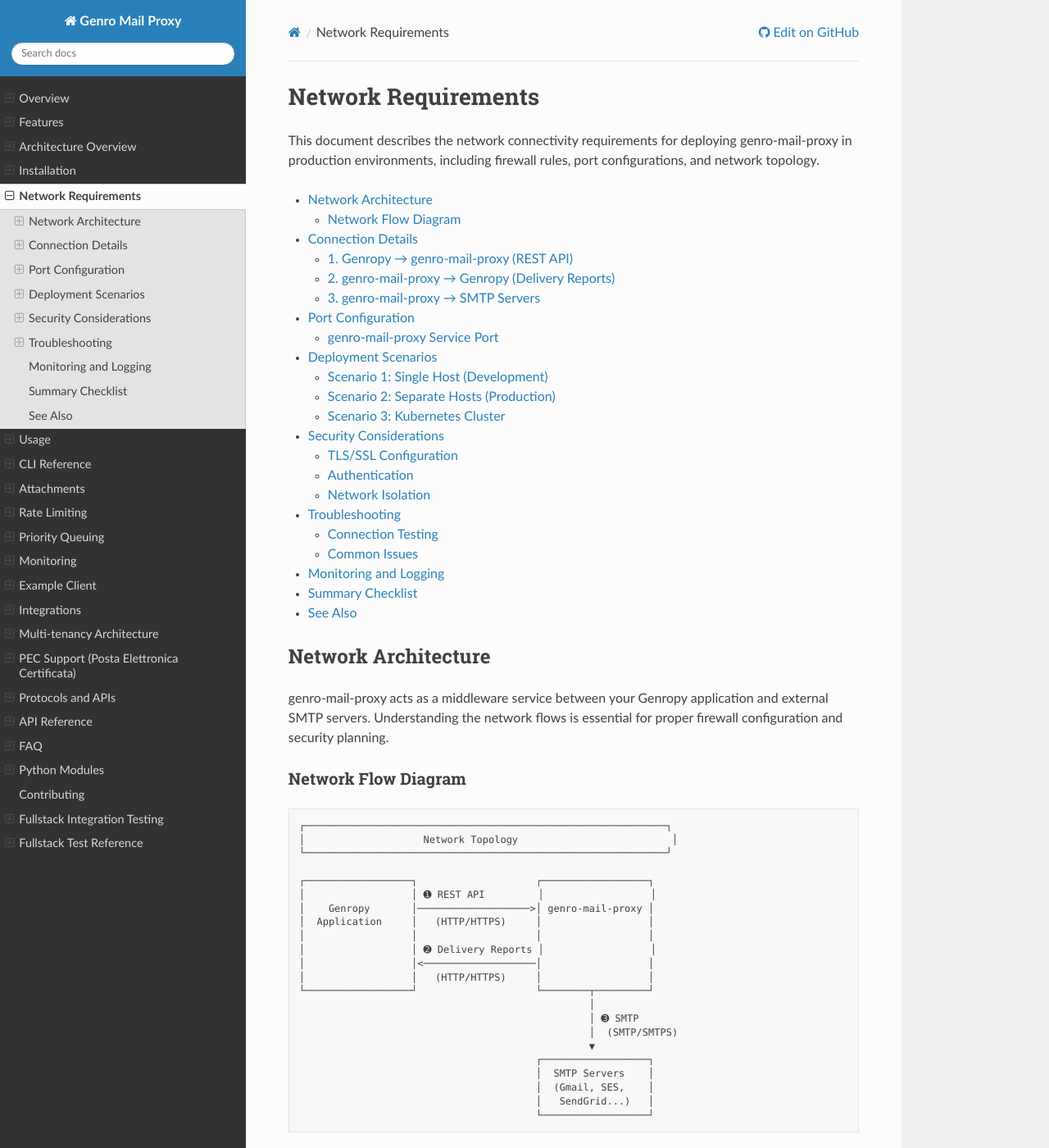
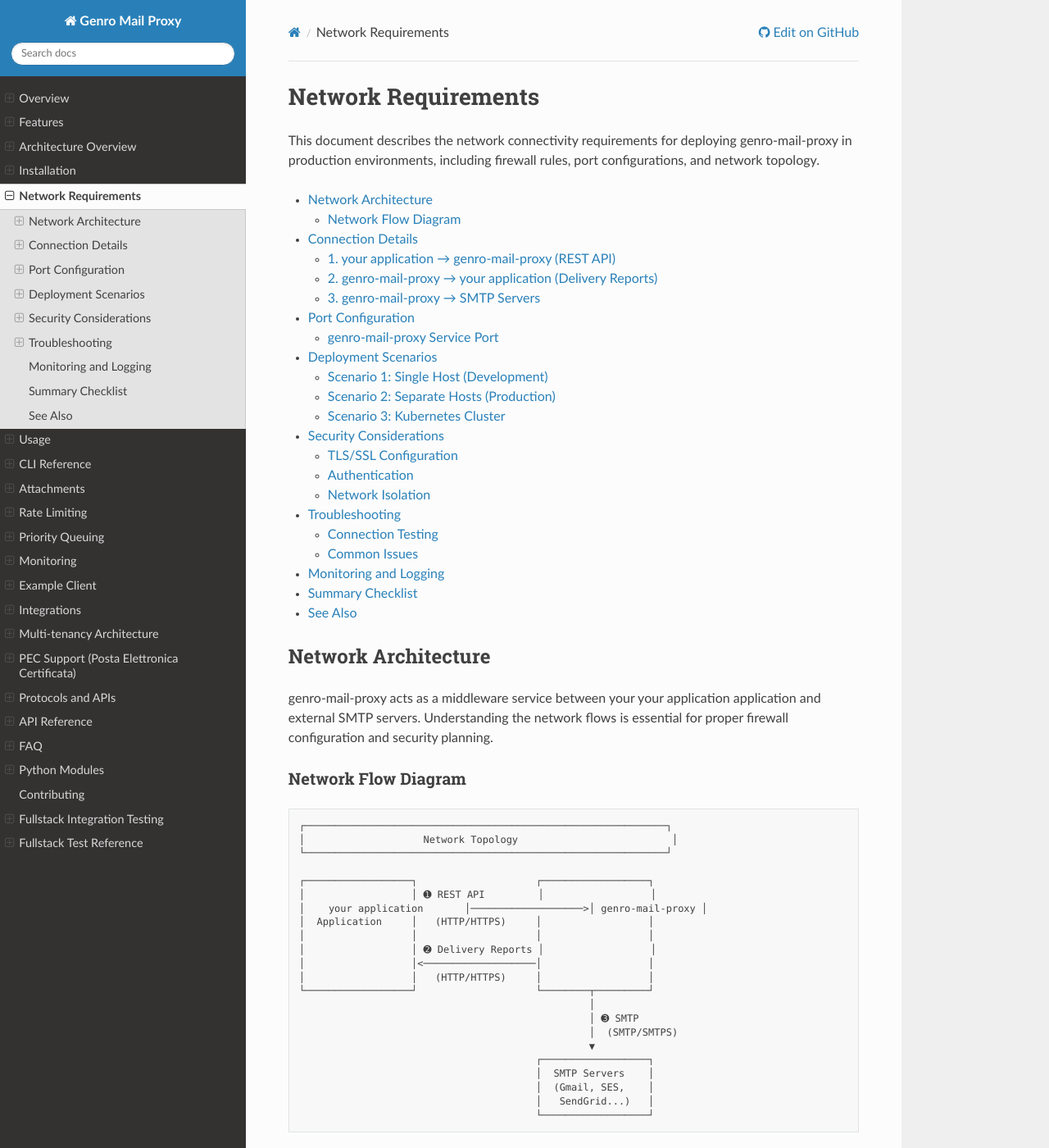
Before and after one commit to genropy/genro-mail-proxy, a Sphinx documentation site: the page built from docs/network_requirements.rst, in a window 1280 px wide and 1400 px high. Shown: the whole window at 82% size. Built offline with Sphinx 7.4.7 and the Read the Docs theme 3.1.0, drawn with Linux system fonts in a browser that asks for light colours; some of the changed text lies outside the part shown.

Commit message:
fix: add tenant_id to docker tests, remove vendor references from docs
- Add tenant_id field to all message payloads in docker integration tests
  to fix HTTP 422 validation errors
- Remove all Genropy references from documentation for vendor-neutral tone
- Update GitHub URLs from genropy to softwell organization
- Change author attribution to Softwell S.r.l.

```diff
--- a/docs/architecture_overview.rst
+++ b/docs/architecture_overview.rst
@@ -34,7 +34,7 @@ Traditional Direct SMTP
 .. code-block:: text
 
    ┌─────────────────────────────────────────────────────┐
-   │           Your Application (Genropy)                 │
+   │              Your Application                         │
    │                                                      │
    │  HTTP Request Handler                                │
    │    ↓                                                 │
@@ -69,7 +69,7 @@ Proxy-Based Architecture
 .. code-block:: text
 
    ┌─────────────────────────────────────────────────────┐
-   │           Your Application (Genropy)                 │
+   │              Your Application                         │
    │                                                      │
    │  HTTP Request Handler                                │
    │    ↓                                                 │
@@ -122,7 +122,7 @@ Key Benefits
 
 .. code-block:: python
 
-   # Your Application (Genropy)
+   # Your Application
    def create_order(order_data):
        # 1. Business logic
        order = db.table('orders').insert(order_data)
--- a/docs/conf.py
+++ b/docs/conf.py
@@ -23,7 +23,7 @@ version = ".".join(release.split(".")[:2])
 # Project information
 project = "Genro Mail Proxy"
 copyright = "2025, Softwell S.r.l."
-author = "Genropy Team"
+author = "Softwell S.r.l."
 
 # General configuration
 extensions = [
@@ -89,7 +89,7 @@ html_title = project
 # HTML context (GitHub integration)
 html_context = {
     "display_github": True,
-    "github_user": "genropy",
+    "github_user": "softwell",
     "github_repo": "genro-mail-proxy",
     "github_version": "main",
     "conf_py_path": "/docs/",
@@ -139,7 +139,7 @@ typehints_document_rtype = True
 
 # Linkcheck configuration
 linkcheck_anchors_ignore_for_url = [
-    r"https://github\.com/genropy/genro-mail-proxy/.*",  # All GitHub anchors
+    r"https://github\.com/softwell/genro-mail-proxy/.*",  # All GitHub anchors
 ]
 linkcheck_ignore = [
     r"http://localhost:\d+",  # Local development URLs
--- a/docs/installation.rst
+++ b/docs/installation.rst
@@ -107,7 +107,7 @@ Local Development
 .. code-block:: bash
 
    # Clone and install in development mode
-   git clone https://github.com/genropy/genro-mail-proxy.git
+   git clone https://github.com/softwell/genro-mail-proxy.git
    cd genro-mail-proxy
    pip install -e ".[dev]"
 
--- a/docs/network_requirements.rst
+++ b/docs/network_requirements.rst
@@ -12,7 +12,7 @@ configurations, and network topology.
 Network Architecture
 --------------------
 
-genro-mail-proxy acts as a middleware service between your Genropy application
+genro-mail-proxy acts as a middleware service between your your application application
 and external SMTP servers. Understanding the network flows is essential for
 proper firewall configuration and security planning.
 
@@ -27,7 +27,7 @@ Network Flow Diagram
 
    ┌──────────────────┐                    ┌──────────────────┐
    │                  │ ➊ REST API         │                  │
-   │    Genropy       │───────────────────>│ genro-mail-proxy │
+   │    your application       │───────────────────>│ genro-mail-proxy │
    │  Application     │   (HTTP/HTTPS)     │                  │
    │                  │                    │                  │
    │                  │ ➋ Delivery Reports │                  │
@@ -47,7 +47,7 @@ Network Flow Diagram
 Connection Details
 ------------------
 
-1. Genropy → genro-mail-proxy (REST API)
+1. your application → genro-mail-proxy (REST API)
 ^^^^^^^^^^^^^^^^^^^^^^^^^^^^^^^^^^^^^^^^^
 
 **Direction:** Inbound to genro-mail-proxy
@@ -73,8 +73,8 @@ Connection Details
 
 .. code-block:: text
 
-   # Allow Genropy instances to reach genro-mail-proxy
-   Source: Genropy servers (e.g., 10.0.1.0/24)
+   # Allow your application instances to reach genro-mail-proxy
+   Source: your application servers (e.g., 10.0.1.0/24)
    Destination: genro-mail-proxy (e.g., 10.0.2.10)
    Port: 8000/tcp (or configured GMP_PORT)
    Protocol: TCP
@@ -85,11 +85,11 @@ Connection Details
 - Use HTTPS in production (configure via reverse proxy like nginx)
 - Set strong ``GMP_API_TOKEN`` (minimum 32 characters)
 - Consider network segmentation (genro-mail-proxy in DMZ or separate subnet)
-- Enable firewall rules to restrict access to known Genropy IPs only
+- Enable firewall rules to restrict access to known your application IPs only
 
 **Client Configuration:**
 
-The Genropy client must be configured with:
+The your application client must be configured with:
 
 - **Mail Proxy URL**: The base URL where genro-mail-proxy is accessible (e.g., ``http://mail-proxy.internal:8000``)
 - **API Token**: The authentication token matching ``GMP_API_TOKEN`` on the proxy server
@@ -98,7 +98,7 @@ The client uses these parameters when making REST API calls to the proxy endpoin
 See ``example_client.py`` for a reference implementation showing how to configure
 and use these parameters in your client application.
 
-2. genro-mail-proxy → Genropy (Delivery Reports)
+2. genro-mail-proxy → your application (Delivery Reports)
 ^^^^^^^^^^^^^^^^^^^^^^^^^^^^^^^^^^^^^^^^^^^^^^^^^
 
 **Direction:** Outbound from genro-mail-proxy
@@ -116,17 +116,17 @@ and use these parameters in your client application.
 **Typical Endpoint:** ``/email/mailproxy/mp_endpoint/proxy_sync``
 
 **Purpose:**
-genro-mail-proxy periodically reports message delivery status back to Genropy
-(sent, error, deferred). This allows Genropy to update its database and track
+genro-mail-proxy periodically reports message delivery status back to your application
+(sent, error, deferred). This allows your application to update its database and track
 email delivery lifecycle.
 
 **Firewall Rules:**
 
 .. code-block:: text
 
-   # Allow genro-mail-proxy to report back to Genropy
+   # Allow genro-mail-proxy to report back to your application
    Source: genro-mail-proxy (e.g., 10.0.2.10)
-   Destination: Genropy servers (e.g., 10.0.1.0/24)
+   Destination: your application servers (e.g., 10.0.1.0/24)
    Port: Application port (e.g., 8080/tcp)
    Protocol: TCP
    Action: ALLOW
@@ -154,7 +154,7 @@ email delivery lifecycle.
 .. code-block:: bash
 
    # Environment variables
-   export GMP_CLIENT_SYNC_URL="http://genropy.internal:8080/email/mailproxy/mp_endpoint/proxy_sync"
+   export GMP_CLIENT_SYNC_URL="http://app.internal:8080/email/mailproxy/mp_endpoint/proxy_sync"
    export GMP_CLIENT_SYNC_USER="syncuser"
    export GMP_CLIENT_SYNC_PASSWORD="syncpass"
 
@@ -291,7 +291,7 @@ Scenario 1: Single Host (Development)
    │         Single Server (localhost)      │
    │                                        │
    │  ┌──────────┐      ┌──────────────┐  │
-   │  │ Genropy  │─────>│ mail-proxy   │──┼─> Internet
+   │  │ your application  │─────>│ mail-proxy   │──┼─> Internet
    │  │  :8080   │      │   :8000      │  │   (SMTP)
    │  └──────────┘      └──────────────┘  │
    └────────────────────────────────────────┘
@@ -306,7 +306,7 @@ Scenario 1: Single Host (Development)
 
 .. code-block:: bash
 
-   # Genropy config
+   # your application config
    GMP_CLIENT_SYNC_URL=http://127.0.0.1:8080/email/mailproxy/mp_endpoint/proxy_sync
 
 Scenario 2: Separate Hosts (Production)
@@ -315,7 +315,7 @@ Scenario 2: Separate Hosts (Production)
 .. code-block:: text
 
    ┌──────────────┐         ┌──────────────┐
-   │   Genropy    │         │ mail-proxy   │
+   │   your application    │         │ mail-proxy   │
    │  10.0.1.10   │────────>│  10.0.2.10   │───> Internet
    │   :8080      │         │    :8000     │     (SMTP)
    └──────────────┘         └──────────────┘
@@ -325,8 +325,8 @@ Scenario 2: Separate Hosts (Production)
 
 **Network Requirements:**
 
-1. Genropy → mail-proxy: Allow 10.0.1.10 → 10.0.2.10:8000
-2. mail-proxy → Genropy: Allow 10.0.2.10 → 10.0.1.10:8080
+1. your application → mail-proxy: Allow 10.0.1.10 → 10.0.2.10:8000
+2. mail-proxy → your application: Allow 10.0.2.10 → 10.0.1.10:8080
 3. mail-proxy → Internet: Allow outbound 587/tcp
 
 **Firewall Configuration (iptables example):**
@@ -334,10 +334,10 @@ Scenario 2: Separate Hosts (Production)
 .. code-block:: bash
 
    # On genro-mail-proxy host
-   # Allow inbound API from Genropy
+   # Allow inbound API from your application
    iptables -A INPUT -s 10.0.1.10 -p tcp --dport 8000 -j ACCEPT
 
-   # Allow outbound to Genropy
+   # Allow outbound to your application
    iptables -A OUTPUT -d 10.0.1.10 -p tcp --dport 8080 -j ACCEPT
 
    # Allow outbound SMTP
@@ -352,7 +352,7 @@ Scenario 3: Kubernetes Cluster
    │          Kubernetes Cluster                  │
    │                                              │
    │  ┌──────────────┐    ┌──────────────┐      │
-   │  │ genropy-svc  │───>│ mail-proxy   │──────┼──> Internet
+   │  │ app-svc  │───>│ mail-proxy   │──────┼──> Internet
    │  │ ClusterIP    │    │   Service    │      │    (SMTP)
    │  └──────────────┘    └──────────────┘      │
    └─────────────────────────────────────────────┘
@@ -379,20 +379,20 @@ Scenario 3: Kubernetes Cluster
        - Ingress
        - Egress
      ingress:
-       # Allow from Genropy pods
+       # Allow from your application pods
        - from:
          - podSelector:
              matchLabels:
-               app: genropy
+               app: myapp
          ports:
          - protocol: TCP
            port: 8000
      egress:
-       # Allow to Genropy pods
+       # Allow to your application pods
        - to:
          - podSelector:
              matchLabels:
-               app: genropy
+               app: myapp
          ports:
          - protocol: TCP
            port: 8080
@@ -414,7 +414,7 @@ Scenario 3: Kubernetes Cluster
 .. code-block:: bash
 
    # genro-mail-proxy uses service DNS name
-   export GMP_CLIENT_SYNC_URL="http://genropy-svc.default.svc.cluster.local:8080/email/mailproxy/mp_endpoint/proxy_sync"
+   export GMP_CLIENT_SYNC_URL="http://app-svc.default.svc.cluster.local:8080/email/mailproxy/mp_endpoint/proxy_sync"
 
 Security Considerations
 -----------------------
@@ -422,7 +422,7 @@ Security Considerations
 TLS/SSL Configuration
 ^^^^^^^^^^^^^^^^^^^^^
 
-**For API Communication (Genropy ↔ genro-mail-proxy):**
+**For API Communication (your application ↔ genro-mail-proxy):**
 
 genro-mail-proxy does not natively support HTTPS. Use a reverse proxy:
 
@@ -470,7 +470,7 @@ Store SMTP credentials securely:
 - Consider secrets management (Vault, AWS Secrets Manager)
 - Rotate credentials periodically
 
-**Genropy Sync Authentication:**
+**your application Sync Authentication:**
 
 Use token-based auth when possible (``GMP_CLIENT_SYNC_TOKEN``) instead of
 basic auth for better security.
@@ -485,7 +485,7 @@ Network Isolation
    ┌─────────────────┐
    │  Application    │  Private subnet: 10.0.1.0/24
    │  Tier           │
-   │  (Genropy)      │
+   │  (your application)      │
    └────────┬────────┘
             │
    ┌────────▼────────┐
@@ -513,7 +513,7 @@ Connection Testing
 
 .. code-block:: bash
 
-   # From Genropy server
+   # From your application server
    curl -H "X-API-Token: your-token" http://mail-proxy:8000/status
 
 **Test SMTP Connectivity:**
@@ -523,13 +523,13 @@ Connection Testing
    # From genro-mail-proxy server
    telnet smtp.gmail.com 587
 
-**Test Genropy Callback:**
+**Test your application Callback:**
 
 .. code-block:: bash
 
    # From genro-mail-proxy server
    curl -u syncuser:syncpass \\
-     http://genropy:8080/email/mailproxy/mp_endpoint/proxy_sync \\
+     http://myapp:8080/email/mailproxy/mp_endpoint/proxy_sync \\
      -H "Content-Type: application/json" \\
      -d '{"delivery_report": []}'
 
@@ -554,15 +554,15 @@ Common Issues
    2. Verify DNS resolution: nslookup smtp.gmail.com
    3. Check proxy/NAT configuration
 
-**Issue: Delivery reports not reaching Genropy**
+**Issue: Delivery reports not reaching your application**
 
 .. code-block:: text
 
    Solution:
    1. Verify GMP_CLIENT_SYNC_URL is correct
-   2. Check Genropy endpoint is accessible
+   2. Check your application endpoint is accessible
    3. Verify authentication credentials
-   4. Check Genropy logs for incoming requests
+   4. Check your application logs for incoming requests
 
 Monitoring and Logging
 -----------------------
@@ -597,8 +597,8 @@ Summary Checklist
 Before deploying genro-mail-proxy, ensure:
 
 ☑ **Firewall Rules:**
-  - ✅ Genropy → genro-mail-proxy (port 8000)
-  - ✅ genro-mail-proxy → Genropy (application port)
+  - ✅ your application → genro-mail-proxy (port 8000)
+  - ✅ genro-mail-proxy → your application (application port)
   - ✅ genro-mail-proxy → Internet SMTP (port 587)
 
 ☑ **DNS Resolution:**
@@ -612,13 +612,13 @@ Before deploying genro-mail-proxy, ensure:
 ☑ **Configuration:**
   - ✅ ``GMP_HOST=0.0.0.0`` (or specific interface)
   - ✅ ``GMP_PORT`` matches firewall rules
-  - ✅ ``GMP_CLIENT_SYNC_URL`` points to correct Genropy endpoint
+  - ✅ ``GMP_CLIENT_SYNC_URL`` points to correct your application endpoint
 
 ☑ **Testing:**
   - ✅ API health check succeeds: ``GET /status``
   - ✅ Can send test message: ``POST /commands/add-messages``
   - ✅ SMTP connection works (check logs)
-  - ✅ Delivery reports reach Genropy
+  - ✅ Delivery reports reach your application
 
 See Also
 --------
--- a/docs/protocol.rst
+++ b/docs/protocol.rst
@@ -241,7 +241,7 @@ per-tenant via CLI or environment variables). A typical exchange:
 
    sequenceDiagram
      participant Core as MailProxy
-     participant Upstream as Genropy / client
+     participant Upstream as Client Application
 
      Core->>Upstream: POST sync_endpoint<br/>delivery_report array
      Upstream-->>Core: HTTP 200 + summary JSON
--- a/docs/usage.rst
+++ b/docs/usage.rst
@@ -100,7 +100,7 @@ configuration is done dynamically via API calls from your application:
      }'
 
 This allows dynamic multi-tenant configuration at runtime. Your application
-(e.g., Genropy) manages tenant and account lifecycle via these API endpoints.
+manages tenant and account lifecycle via these API endpoints.
 
 API Token
 ~~~~~~~~~
@@ -266,13 +266,13 @@ configured authentication (bearer token or basic auth):
    }
 
 If no events are pending, ``delivery_report`` is an empty list.  A typical
-response from Genropy is:
+response from your application is:
 
 .. code-block:: json
 
    {"sent": 12, "error": 1, "deferred": 0}
 
-Genropy will subsequently push new messages through ``/commands/add-messages``.
+Your application will subsequently push new messages through ``/commands/add-messages``.
 For automated deployments the background SMTP and reporting loops poll the queue
 every ``send_interval_seconds``. The ``/commands/run-now`` shortcut can be used
 to force an immediate iteration, waking the loops without waiting for the
```
Also changed, not shown: 1 other file.
